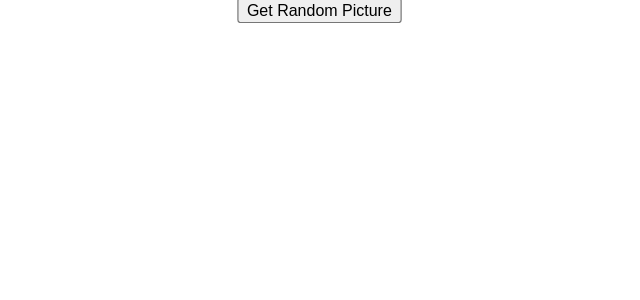
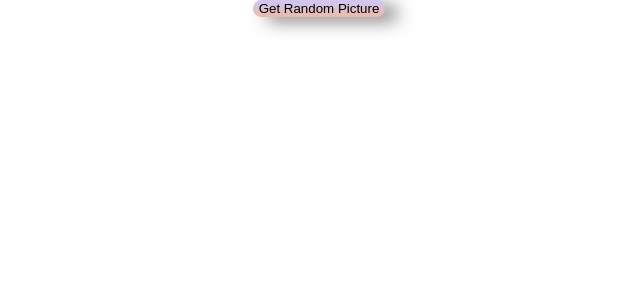
Before and after one commit to Matt-1985/my-app, a React (Create React App) app: page / in a window 1280 px wide. Shown: the top 300 px of the page, without its empty margins (321-961 px from the left). Built offline with nearby package versions, Linux system fonts and the light colour scheme.

Commit message:
Add final touches

```diff
--- a/src/components/button.css
+++ b/src/components/button.css
@@ -1,7 +1,12 @@
-button {
+.primaryButton {
   transition: 0.3;
+  border: none;
+  background-image: linear-gradient(to top, #ebbba7 0%, #cfc7f8 100%);
+  border-radius: 25px;
+  box-shadow: 13px 5px 17px 0px rgba(50, 50, 50, 0.57);
 }
 
-button {
-  transform: scale(1.2);
+.primaryButton:hover {
+  transform: scale(1.1);
+  box-shadow: -13px -5px -17px 0px rgba(50, 50, 50, 0.57);
 }
--- a/src/components/imagePreview.css
+++ b/src/components/imagePreview.css
@@ -9,6 +9,12 @@
   margin: 0;
   box-shadow: 13px 5px 17px 0px rgba(50, 50, 50, 0.57);
   border-radius: 25px;
+  transition: 0.3;
+}
+
+.imageThumb:hover {
+  transform: scale(1.1);
+  box-shadow: -13px -5px -17px 0px rgba(50, 50, 50, 0.57);
 }
 
 .imageAuthor {
```
